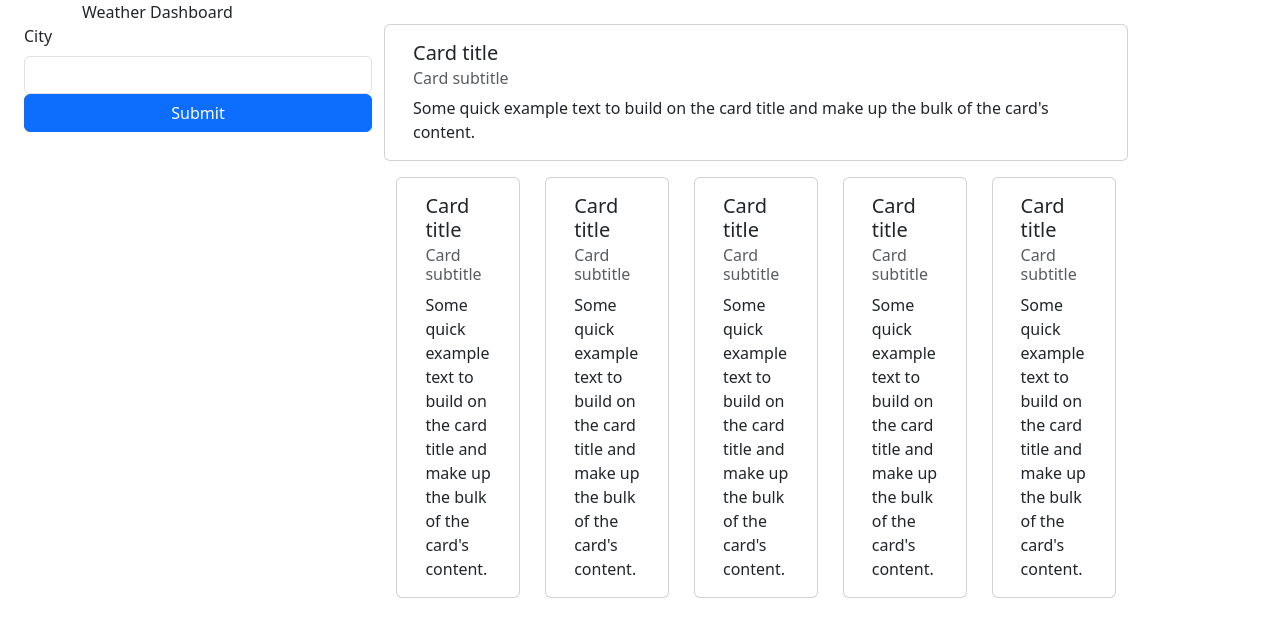
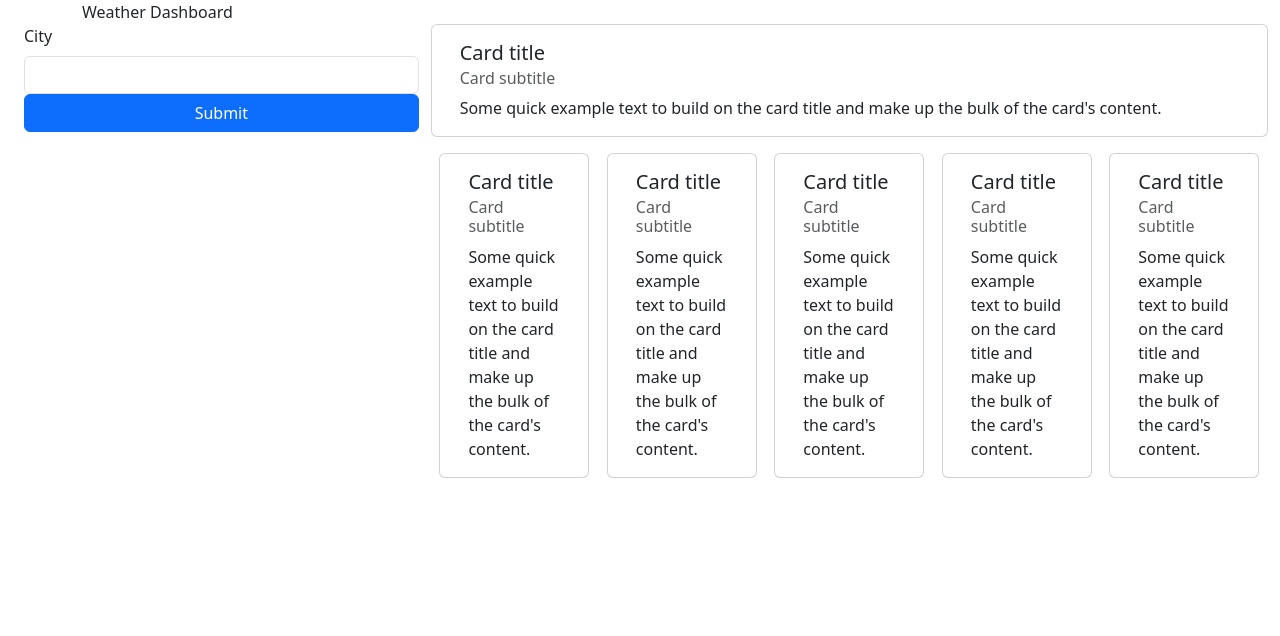
Before and after one commit to rhinosstuff/Weather-Dashboard, a plain HTML site: page index.html in a window 1280 px wide. Drawn offline with nearby package versions, Linux system fonts and the light colour scheme.

Commit message:
flex box

```diff
--- a/assets/css/style.css
+++ b/assets/css/style.css
@@ -0,0 +1,7 @@
+.card.container {
+ min-width: 150px;
+}
+
+@media screen {
+
+}
--- a/assets/js/script.js
+++ b/assets/js/script.js
@@ -15,14 +15,28 @@ document.addEventListener('DOMContentLoaded', function() {
   }, false)
 })
 
-function time() {
-  let now = new Date();
+function filterForecastList(forecastList) {
 
-  let hours = now.getHours();
-  let minutes = now.getMinutes();
-  let seconds = now.getSeconds();
+  console.log(forecastList.length)
 
-console.log(`Time: ${hours}:${minutes}:${seconds}`);
+      for (let i = 0; i < forecastList.length; i++) {
+        let forecast = forecastList[i]
+        console.log(forecast)
+        // console.log(`Date and Time: ${forecast.dt_txt}`);
+        // console.log(`Temperature: ${forecast.main.temp} °F`);
+        // console.log(`Weather: ${forecast.weather[0].description}`);
+        // console.log(`Weather icon: ${forecast.weather[0].icon}`);
+        // console.log('---');
+      }
+
+      // Example: Iterate over the forecast data and log details
+      // forecastList.forEach(forecast => {
+
+      //   console.log(`Date and Time: ${forecast.dt_txt}`);
+      //   console.log(`Temperature: ${forecast.main.temp}`);
+      //   console.log(`Weather: ${forecast.weather[0].description}`);
+      //   console.log(`Weather icon: ${forecast.weather[0].icon}`);
+      //   console.log('---');
+      // });
+
 }
-
-time()
--- a/assets/js/weather-api.js
+++ b/assets/js/weather-api.js
@@ -19,32 +19,10 @@ function displayWeather(lat, lon) {
         return
       }
       const forecastList = data.list
-      console.log(forecastList.length)
-
-      for (let i = 0; i < 2; i++) {
-        let forecast = forecastList[i]
-        console.log(`Date and Time: ${forecast.dt_txt}`);
-        console.log(`Temperature: ${forecast.main.temp} °F`);
-        console.log(`Weather: ${forecast.weather[0].description}`);
-        console.log(`Weather icon: ${forecast.weather[0].icon}`);
-        console.log('---');
-      }
-
-      // Example: Iterate over the forecast data and log details
-      // forecastList.forEach(forecast => {
-
-      //   console.log(`Date and Time: ${forecast.dt_txt}`);
-      //   console.log(`Temperature: ${forecast.main.temp}`);
-      //   console.log(`Weather: ${forecast.weather[0].description}`);
-      //   console.log(`Weather icon: ${forecast.weather[0].icon}`);
-      //   console.log('---');
-      // });
-
+      filterForecastList(forecastList)
     })
     .catch(error => {
       // Handle any errors that occurred during the fetch
       console.error('There was a problem with the fetch operation:', error)
     })
 }
-
-// 2024-06-07 09:00:00
--- a/index.html
+++ b/index.html
@@ -12,8 +12,8 @@
   <header class="container">
     Weather Dashboard
   </header>
-  <main class="container d-flex m-0">
-    <div class="container col-4">
+  <main class="container d-flex m-0 mw-100">
+    <div class="container col-lg-4 col-md-2 col-sm-12">
       <form class="needs-validation col-12" novalidate>
         <div class="col-12">
           <label for="city-name" class="form-label col-12">City</label>
@@ -30,47 +30,47 @@
 
     <div class="row container">
       <div class="card container col-12 mb-3">
-        <div class="card-body">
+        <div id="day-0" class="card-body">
           <h5 class="card-title">Card title</h5>
           <h6 class="card-subtitle mb-2 text-muted">Card subtitle</h6>
           <p class="card-text">Some quick example text to build on the card title and make up the bulk of the card's content.</p>
         </div>
       </div>
 
-      <div class="card container col-2">
-        <div class="card-body">
+      <div class="card container col-lg-2 col-12">
+        <div id="day-1" class="card-body">
           <h5 class="card-title">Card title</h5>
           <h6 class="card-subtitle mb-2 text-muted">Card subtitle</h6>
           <p class="card-text">Some quick example text to build on the card title and make up the bulk of the card's content.</p>
         </div>
       </div>
 
-      <div class="card container col-2">
-        <div class="card-body">
+      <div class="card container col-lg-2 col-12">
+        <div id="day-2" class="card-body">
           <h5 class="card-title">Card title</h5>
           <h6 class="card-subtitle mb-2 text-muted">Card subtitle</h6>
           <p class="card-text">Some quick example text to build on the card title and make up the bulk of the card's content.</p>
         </div>
       </div>
 
-      <div class="card container col-2">
-        <div class="card-body">
+      <div class="card container col-lg-2 col-12">
+        <div id="day-3" class="card-body">
           <h5 class="card-title">Card title</h5>
           <h6 class="card-subtitle mb-2 text-muted">Card subtitle</h6>
           <p class="card-text">Some quick example text to build on the card title and make up the bulk of the card's content.</p>
         </div>
       </div>
 
-      <div class="card container col-2">
-        <div class="card-body">
+      <div class="card container col-lg-2 col-12">
+        <div id="day-4" class="card-body">
           <h5 class="card-title">Card title</h5>
           <h6 class="card-subtitle mb-2 text-muted">Card subtitle</h6>
           <p class="card-text">Some quick example text to build on the card title and make up the bulk of the card's content.</p>
         </div>
       </div>
 
-      <div class="card container col-2">
-        <div class="card-body">
+      <div class="card container col-lg-2 col-12">
+        <div id="day-5" class="card-body">
           <h5 class="card-title">Card title</h5>
           <h6 class="card-subtitle mb-2 text-muted">Card subtitle</h6>
           <p class="card-text">Some quick example text to build on the card title and make up the bulk of the card's content.</p>
```
